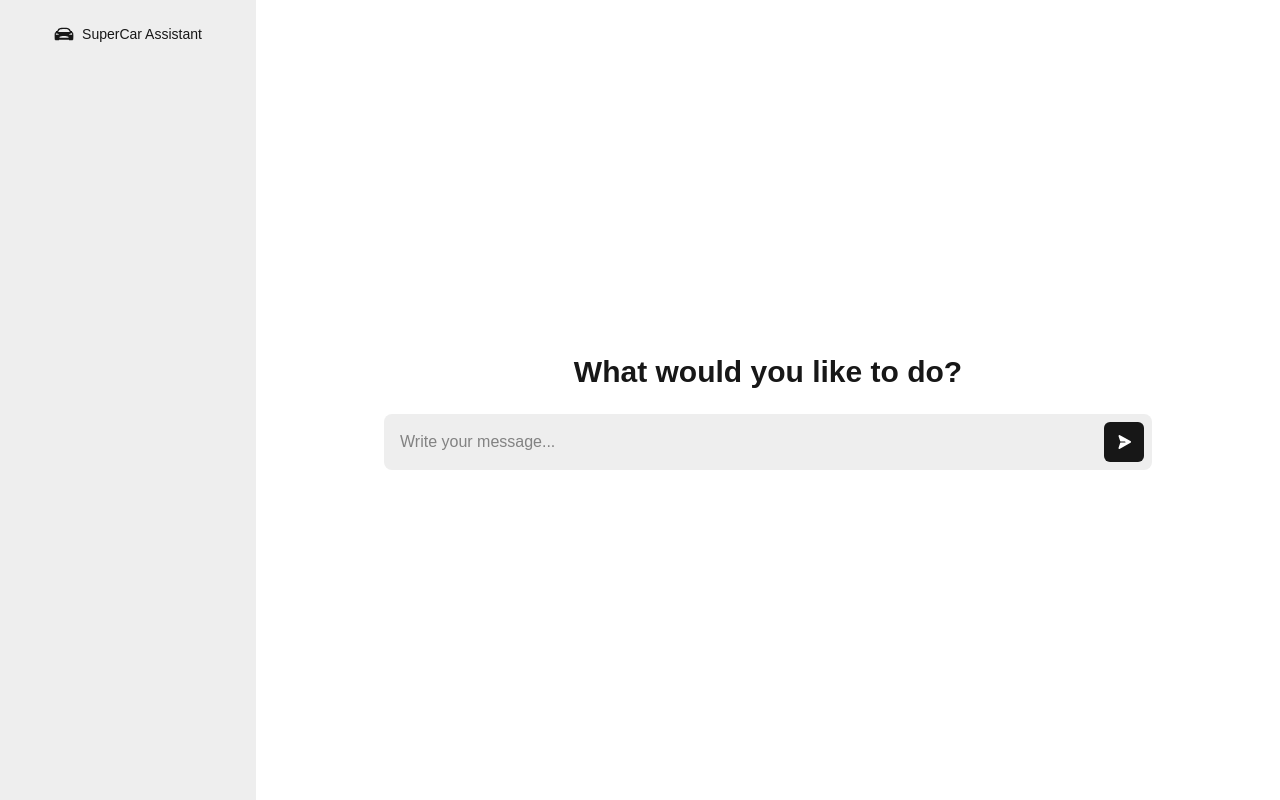
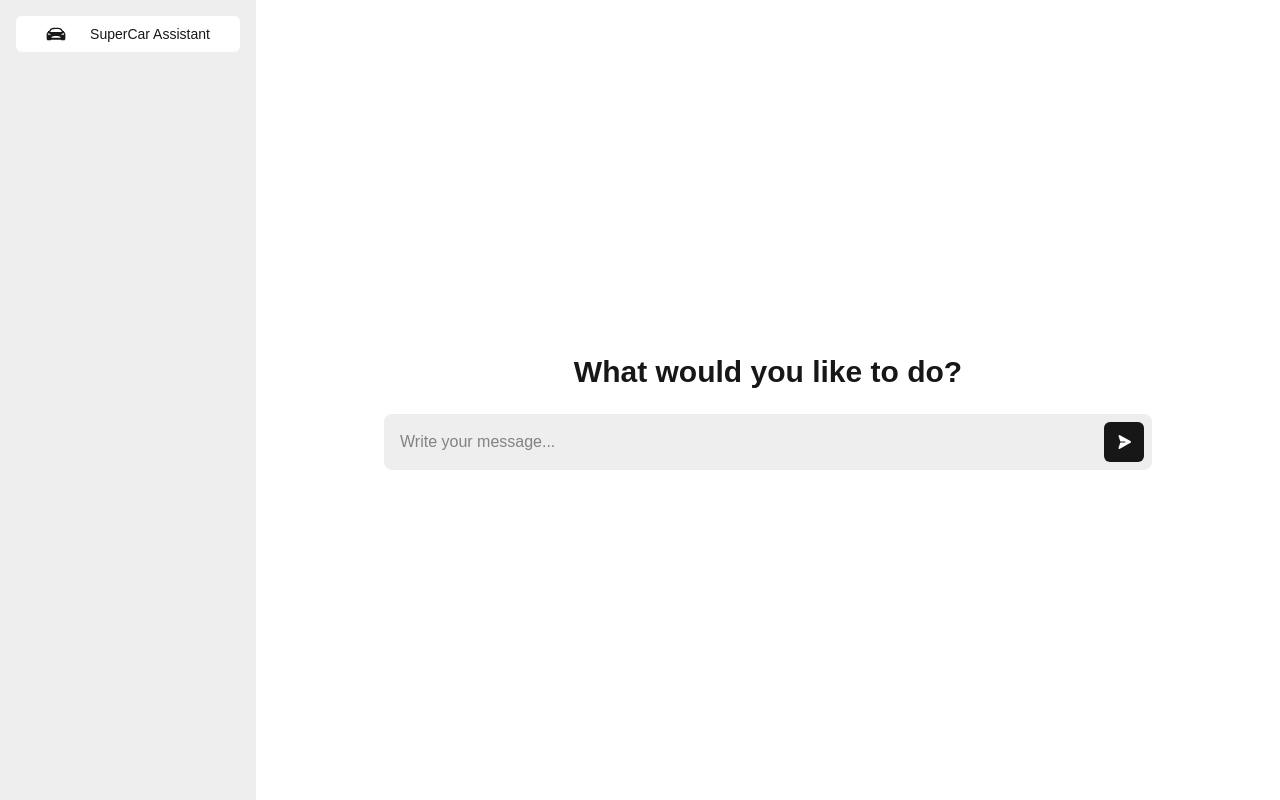
Before and after one commit to haroon-afzal-tahir/SeedX-Frontend-Test, a Next.js app in the folder frontend/: page / in a window 1280 px wide. Built offline with nearby package versions, Linux system fonts and the light colour scheme.

Commit message:
sidebar improvements

```diff
--- a/frontend/src/components/Sidebar.tsx
+++ b/frontend/src/components/Sidebar.tsx
@@ -44,7 +44,7 @@ export const Sidebar = () => {
 
   return (
     <div className="bg-sidebar h-full w-64 p-4 flex flex-col gap-2">
-      <Link href="/" className="p-2 rounded-md transition-all hover:gap-6 hover:bg-background flex justify-center items-center gap-2 w-full text-sm text-center"
+      <Link href="/" className={`p-2 rounded-md transition-all hover:bg-background ${id == null ? 'bg-background gap-6' : ''} flex justify-center items-center gap-2 w-full text-sm text-center`}
       ><IoCarSportSharp fontSize={20}/> SuperCar Assistant
       </Link>
       {sessions.length > 0 && (
```
